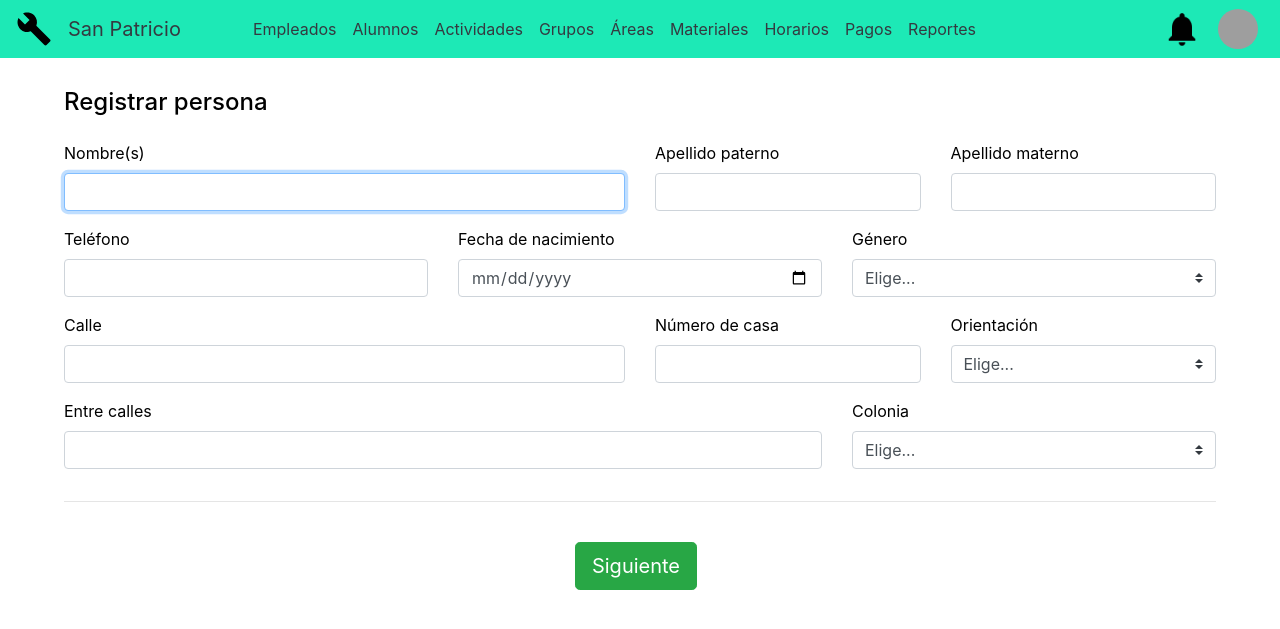
After one commit to AxelGarcia123/San-Patricio, a Flask app: page /registro-personas in a window 1280 px wide. The commit adds this page. Shown: the top 629 px of the page. Run offline with Flask 2, Linux system fonts and the light colour scheme; some libraries are stand-ins or nearby versions; grey boxes are pictures that could not be loaded.

Commit message:
Registro de areas, actividades, personas.

```diff
--- a/src/main.py
+++ b/src/main.py
@@ -1,22 +1,22 @@
-from flask import Flask, render_template, request
+from flask import Flask, render_template, request, redirect, url_for
 # from flaskext.mysql import MySQL
 import mysql.connector
 app = Flask(__name__)
 
 mydb = mysql.connector.connect(
-  host="localhost",
-  user="root",
-  passwd="3_99SA.17*Pc#2",
-  database = "sanpatricio",
-  auth_plugin='mysql_native_password'
+    host="localhost",
+    user="root",
+    passwd="3_99SA.17*Pc#2",
+    database = "sanpatricio",
+    auth_plugin='mysql_native_password'
 )
 
 cur = mydb.cursor()
 
 @app.route('/', methods=['GET', 'POST'])
 def cargar_login():
-    if request.method == "POST":
-        detalles = request.form
+    # if request.method == "POST":
+    #     detalles = request.form
         # print(detalles)
         # _username = detalles['username']
         # _password = detalles['password']
@@ -84,6 +84,84 @@ def cargar_areas_registro():
 
     return render_template('areas_registro.html')
 
+@app.route('/registro-actividades', methods=['GET', 'POST'])
+def cargar_actividades_registro():
+    if request.method == "POST":
+        detalles = request.form
+        _nombre = detalles['nombre']
+        _tipo = detalles['tipo']
+        _descripcion = detalles['descripcion']
+
+        query = "insert into actividad values(%s, %s, %s, %s)"
+        values = (None, _nombre, _tipo, _descripcion)
+
+        cur.execute(query, values)
+        mydb.commit()
+
+        print("INSERCION EXITOSA")
+
+        pass
+
+    return render_template('actividades_registro.html')
+
+# @app.route('/grupos/')
+# def cargar_grupos():
+#     return render_template('grupos.html')
+
+@app.route('/registro-grupos', methods=['GET', 'POST'])
+def cargar_grupos_registro():
+    if request.method == "GET":
+        query = "select cve_act, nom_act from actividad"
+
+        cur.execute(query)
+        actividades = cur.fetchall()
+
+        query = "select cve_are, nombre_are from area"
+
+        cur.execute(query)
+        areas = cur.fetchall()
+
+        query = "select cve_emp, concat(ap_per, ' ', am_per, ' ', nom_per) as nombre from empleado e join persona p on e.curp_per=p.curp_per"
+
+        cur.execute(query)
+        empleados = cur.fetchall()
+
+        return render_template('grupos_registro.html', actividades = actividades, areas = areas, empleados = empleados)
+
+    if request.method == "POST":
+        detalles = request.form
+        _horaent = detalles['horaent']
+        _horasali = detalles['horasali']
+        _fechaini = detalles['fechaini']
+        _fechafin = detalles['fechafin']
+        _minalumnos = detalles['minalumnos']
+        _maxalumnos = detalles['maxalumnos']
+        _actividad = detalles['actividad']
+        _area = detalles['area']
+        _empleado = detalles['empleado']
+
+        query = "insert into grupo values (%s, %s, %s, %s, %s, %s, %s, %s, %s, %s)"
+        values = (None, _horaent, _horasali, _fechaini, _fechafin, _maxalumnos, _minalumnos, _actividad, _area, _empleado)
+
+        cur.execute(query, values)
+        mydb.commit()
+
+        print("INSERCION EXITOSA")
+
+        pass
+
+    return render_template('grupos_registro.html')
+
+@app.route('/registro-personas', methods=['GET', 'POST'])
+def cargar_personas_registro():
+    if request.method == "POST":
+        return redirect(url_for('cargar_alumnos_registro'))
+    return render_template('personas_registro.html')
+
+@app.route('/registro-alumnos')
+def cargar_alumnos_registro():
+    return render_template('alumnos_registro.html')
+
 # @app.route('/test', methods=['GET', 'POST'])
 # def test():
 #     if request.method == "POST":
--- /dev/null
+++ b/src/static/js/scripts/personas_registro.js
@@ -0,0 +1,20 @@
+(async function () {
+    'use strict'
+
+    window.addEventListener('load', async function () {
+      // Fetch all the forms we want to apply custom Bootstrap validation styles to
+      var forms = document.getElementsByClassName('needs-validation')
+
+      // Loop over them and prevent submission
+      Array.prototype.filter.call(forms, async function (form) {
+        form.addEventListener('submit', async function (event) {
+          if (form.checkValidity() === false) {
+            event.preventDefault()
+            event.stopPropagation()
+          }
+          form.classList.add('was-validated')
+        }, false)
+      })
+
+    }, false)
+}())
--- a/src/templates/areas_registro.html
+++ b/src/templates/areas_registro.html
@@ -5,7 +5,6 @@
 <!-- REGISTRO DE AREAS -->
 
 <div class="forma mt-3">
-    <!-- <h2>Registro de personas</h2> -->
 
     <h4 class="mx-auto mb-4">Registrar área</h4>
 
@@ -17,7 +16,7 @@
                 <input type="text" class="form-control" id="nombre" name="nombre" placeholder="" value="" maxlength="100" required autofocus>
 
                 <div class="invalid-feedback">
-                    Ingrese una opción válida.
+                    Ingrese un nombre válido.
                 </div>
             </div>
 
--- a/src/templates/menu_responsive.html
+++ b/src/templates/menu_responsive.html
@@ -31,7 +31,7 @@
     <!-- cabecera navbar navbar-expand-md navbar-dark fixed-top -->
     <nav class="cabecera navbar navbar-expand-md navbar-dark fixed-top ">
         <img src="{{ url_for('static', filename='images/logo.png') }}" alt="logo de la empresa" class="logo">
-        <a class="navbar-brand ml-3 text-dark" href="#">San Patricio</a>
+        <a class="navbar-brand ml-3 text-dark" href="{{ url_for('cargar_menu_responsive') }}">San Patricio</a>
         <button class="navbar-toggler" type="button" data-toggle="collapse" data-target="#navbarCollapse" aria-controls="navbarCollapse" aria-expanded="false" aria-label="Toggle navigation">
             <span class="navbar-toggler-icon"></span>
         </button>
--- /dev/null
+++ b/src/templates/personas_registro.html
@@ -0,0 +1,155 @@
+{% extends "menu_responsive.html" %}
+{% block titulo %}Registrar persona{% endblock %}
+
+{% block contenido %}
+<!-- REGISTRO DE PERSONAS -->
+
+<div class="forma mt-3">
+
+    <h4 class="mx-auto mb-4">Registrar persona</h4>
+
+    <form class="needs-validation"  action="" method="POST">
+        <div class="row ">
+
+            <div class="col-md-6 mb-3">
+                <label for="nombre">Nombre(s)</label>
+                <input type="text" class="form-control" id="nombre" name="nombre" placeholder="" value="" maxlength="80" required autofocus>
+
+                <div class="invalid-feedback">
+                    Ingrese un nombre válido.
+                </div>
+            </div>
+
+            <div class="col-md-3 mb-3">
+                <label for="ap">Apellido paterno</label>
+                <input type="text" class="form-control" id="ap" name="ap" placeholder="" value="" maxlength="80" required>
+
+                <div class="invalid-feedback">
+                    Ingrese un apellido válido.
+                </div>
+            </div>
+
+            <div class="col-md-3 mb-3">
+                <label for="am">Apellido materno</label>
+                <input type="text" class="form-control" id="am" name="am" placeholder="" value="" maxlength="80" required>
+
+                <div class="invalid-feedback">
+                    Ingrese un apellido válido.
+                </div>
+            </div>
+
+        </div>
+
+        <div class="row">
+
+            <div class="col-md-4 mb-3">
+                <label for="tel">Teléfono</label>
+                <input type="number" class="form-control" id="tel" name="tel" placeholder="" value="" required>
+
+                <div class="invalid-feedback">
+                    Ingrese un número telefónico válido.
+                </div>
+            </div>
+
+            <div class="col-md-4 mb-3">
+                <label for="fechanac">Fecha de nacimiento</label>
+                <input type="date" class="form-control" id="fechanac" name="fechanac" placeholder="" value="" required>
+
+                <div class="invalid-feedback">
+                    Ingrese una fecha válida.
+                </div>
+            </div>
+
+            <div class="col-md-4 mb-3">
+                <label for="genero">Género</label>
+                <select class="custom-select d-block w-100" id="genero" name="genero" required>
+                    <option value="">Elige...</option>
+                    <option value="Masculino">Masculino</option>
+                    <option value="Femenino">Femenino</option>
+                </select>
+
+                <div class="invalid-feedback">
+                    Elija una opción.
+                </div>
+            </div>
+
+        </div>
+
+        <div class="row">
+
+            <div class="col-md-6 mb-3">
+                <label for="calle">Calle</label>
+                <input type="text" class="form-control" id="calle" name="calle" placeholder="" value="" maxlength="80" required>
+
+                <div class="invalid-feedback">
+                    Ingrese una calle válida.
+                </div>
+            </div>
+
+            <div class="col-md-3 mb-3">
+                <label for="num">Número de casa</label>
+                <input type="number" class="form-control" id="num" name="num" placeholder="" value="" required>
+
+                <div class="invalid-feedback">
+                    Ingrese un número válido.
+                </div>
+            </div>
+
+            <div class="col-md-3 mb-3">
+                <label for="orient">Orientación</label>
+                <select class="custom-select d-block w-100" id="orient" name="orient" required>
+                    <option value="">Elige...</option>
+                    <option value="Norte">Norte</option>
+                    <option value="Sur">Sur</option>
+                    <option value="Oriente">Oriente</option>
+                    <option value="Poniente">Poniente</option>
+                    <option value="Ninguna">Ninguna</option>
+                </select>
+
+                <div class="invalid-feedback">
+                    Elija una opción.
+                </div>
+            </div>
+
+        </div>
+
+        <div class="row">
+
+            <div class="col-md-8 mb-3">
+                <label for="entrecalles">Entre calles</label>
+                <input type="text" class="form-control" id="entrecalles" name="entrecalles" placeholder="" value="" maxlength="150">
+
+                <div class="invalid-feedback">
+                    Ingrese una descripción válida.
+                </div>
+            </div>
+
+            <div class="col-md-4 mb-3">
+                <label for="col">Colonia</label>
+                <select class="custom-select d-block w-100" id="col" name="col" required>
+                    <option value="">Elige...</option>
+                    <option value="A">A</option>
+                </select>
+
+                <div class="invalid-feedback">
+                    Elija una opción.
+                </div>
+            </div>
+
+        </div>
+
+        <hr class="mb-4">
+
+        <div class="row justify-content-center">
+            <div class="mt-3 mb-2">
+                <button type="submit" class="btn btn-success btn-lg mr-2" id="_btAceptar">Siguiente</button>
+                <!-- <button type="button" class="btn btn-secondary btn-lg" id="btnTest">Cancelar</button> -->
+            </div>
+        </div>
+
+    </form>
+</div>
+
+<script src="{{ url_for('static', filename='js/scripts/personas_registro.js') }}"></script>
+
+{% endblock %}
```
Also changed, not shown: src/static/js/scripts/actividades_registro.js (added, +20 -0 lines), src/static/js/scripts/alumnos_registro.js (added, +20 -0 lines), src/static/js/scripts/grupos_registro.js (added, +48 -0 lines), src/templates/actividades_registro.html (added, +64 -0 lines), src/templates/alumnos_registro.html (added, +69 -0 lines), src/templates/grupos_registro.html (added, +133 -0 lines).
